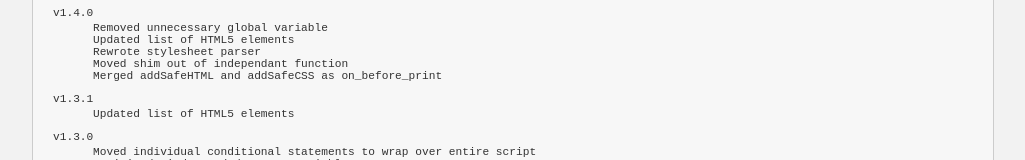
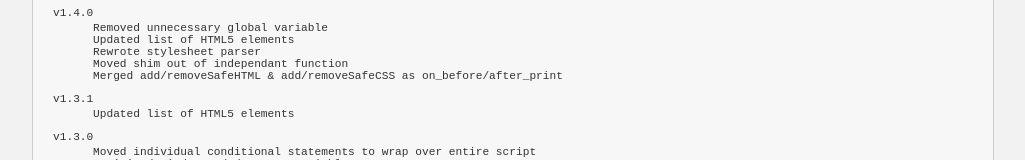
Before and after one commit to saan1984/ie-print-protector, a plain HTML site: page index.html in a window 1280 px wide. Shown: the part 1736-1896 px from the top of the page, without its empty margins (127-1152 px from the left). Drawn offline with Linux system fonts and the light colour scheme; a script that the page names is missing.

Commit message:
Updated changelog

```diff
--- a/index.html
+++ b/index.html
@@ -200,7 +200,7 @@
 									Moved shim out of independant function
 								</dd>
 								<dd>
-									Merged addSafeHTML and addSafeCSS as on_before_print
+									Merged add/removeSafeHTML & add/removeSafeCSS as on_before/after_print
 								</dd>
 							</dl>
 							<dl>
```
